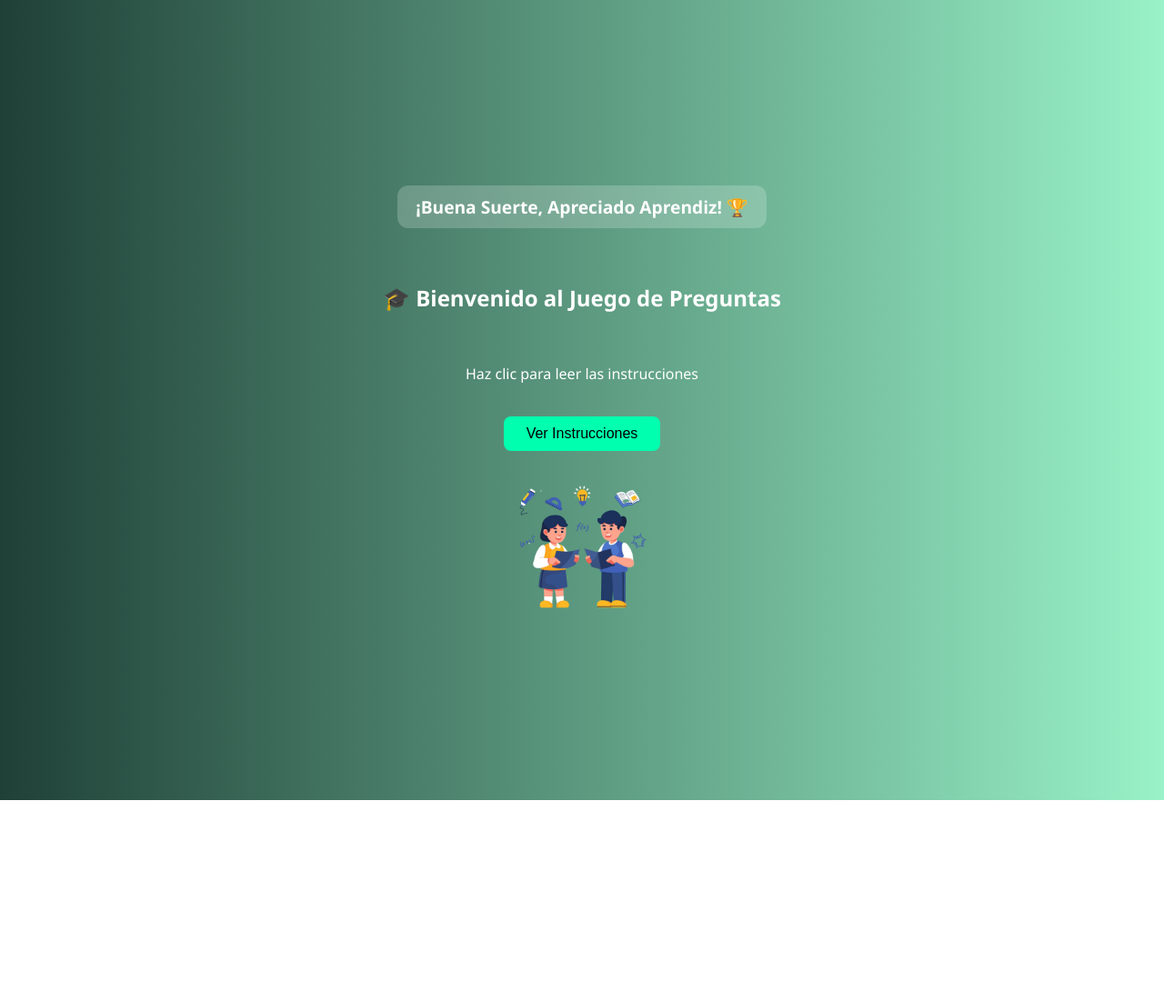
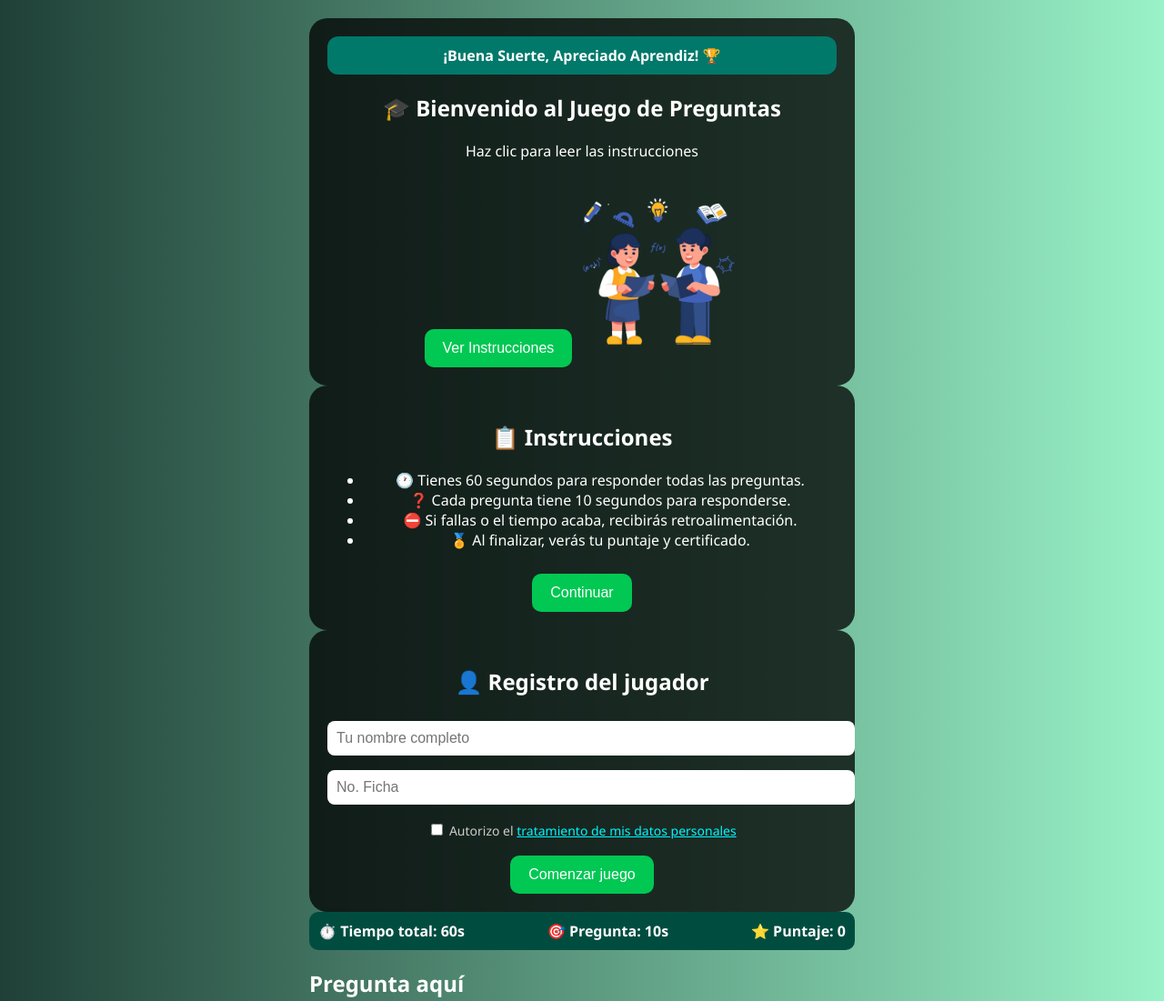
Before and after one commit to Gabriel-Otalora/juego_etapa_productiva, a plain HTML site: page index.html in a window 1280 px wide. Shown: the top 1101 px of the page at 91% size. Before the commit the page ends 880 px from the top, so only its background shows below. Drawn offline with Linux system fonts and the light colour scheme.

Commit message:
Update style.css

```diff
--- a/style.css
+++ b/style.css
@@ -1,128 +1,106 @@
 body {
-  font-family: 'Segoe UI', Tahoma, Geneva, Verdana, sans-serif;
+  margin: 0;
+  font-family: 'Segoe UI', sans-serif;
   background: linear-gradient(to right, #1f4037, #99f2c8);
   color: #fff;
-  margin: 0;
-  padding: 0;
+  display: flex;
+  justify-content: center;
+  align-items: center;
+  min-height: 100vh;
 }
 
 .main-layout {
-  display: grid;
-  justify-content: center;
-  align-items: center;
-  min-height: 100vh;
-  padding: 40px 20px;
+  width: 100%;
+  max-width: 600px;
+  padding: 20px;
 }
 
 .pantalla {
   display: none;
-  max-width: 800px;
-  background-color: rgba(0, 0, 0, 0.7);
-  padding: 30px;
-  border-radius: 15px;
-  box-shadow: 0 0 20px rgba(0, 0, 0, 0.5);
-  margin: auto;
+}
+
+.columna {
+  background: rgba(0, 0, 0, 0.75);
+  padding: 20px;
+  border-radius: 20px;
+  text-align: center;
 }
 
 .pantalla:not(.oculto) {
   display: block;
 }
 
-.columna {
-  display: flex;
-  flex-direction: column;
-  align-items: center;
-  text-align: center;
-  gap: 20px;
+button {
+  background-color: #00c853;
+  color: white;
+  border: none;
+  padding: 12px 20px;
+  margin-top: 10px;
+  font-size: 16px;
+  border-radius: 10px;
+  cursor: pointer;
+  transition: background-color 0.3s ease;
+}
+
+button:hover {
+  background-color: #00a043;
+}
+
+input[type="text"] {
+  padding: 10px;
+  margin: 8px 0;
+  width: 100%;
+  border: none;
+  border-radius: 8px;
+  font-size: 16px;
+}
+
+label {
+  display: block;
+  margin: 8px 0;
+  font-size: 14px;
+  color: #ccc;
+}
+
+a {
+  color: #00f7ff;
+  text-decoration: underline;
 }
 
 .barra-top {
   display: flex;
   justify-content: space-between;
-  margin-bottom: 20px;
-  background-color: rgba(255, 255, 255, 0.1);
-  padding: 10px 20px;
+  background-color: #004d40;
+  padding: 10px;
   border-radius: 10px;
+  margin-bottom: 15px;
+  font-weight: bold;
 }
 
-.contenido-pregunta {
-  background: rgba(255, 255, 255, 0.1);
-  padding: 20px;
-  border-radius: 10px;
-  text-align: center;
-}
-
-button {
-  background: #00ffae;
-  border: none;
-  color: black;
-  padding: 10px 25px;
-  border-radius: 8px;
-  font-size: 1rem;
-  cursor: pointer;
-  transition: background 0.3s;
-}
-
-button:hover {
-  background: #00d394;
-}
-
-input[type="text"] {
-  padding: 10px;
-  border-radius: 8px;
-  border: none;
-  width: 80%;
-  font-size: 1rem;
-  text-align: center;
+.contenido-pregunta h2 {
+  margin-bottom: 10px;
 }
 
 #opciones button {
   display: block;
-  margin: 10px auto;
   width: 100%;
-  max-width: 400px;
-}
-
-#certificado {
-  background: white;
-  color: black;
-  padding: 20px;
-  border-radius: 15px;
-  margin-top: 20px;
-  font-size: 1.1rem;
-  text-align: left;
-}
-
-ul {
-  list-style: none;
-  padding: 0;
-}
-
-ul li {
-  background-color: rgba(255, 255, 255, 0.1);
   margin: 5px 0;
-  padding: 10px;
-  border-radius: 8px;
-  text-align: left;
 }
 
 .personaje-img {
-  width: 150px;
-  height: auto;
-  margin-top: 10px;
+  width: 180px;
+  margin-top: 15px;
+}
+
+#respuesta {
+  font-size: 18px;
+  margin-top: 15px;
 }
 
 .cuadro-superior {
-  background-color: rgba(255, 255, 255, 0.2);
-  padding: 10px 20px;
+  background-color: #00796b;
+  padding: 10px;
   border-radius: 12px;
+  margin-bottom: 10px;
   font-weight: bold;
-  font-size: 1.2rem;
-  color: #fff;
-  margin-bottom: 20px;
-  text-align: center;
 }
-
-.oculto {
-  display: none !important;
-}
```
